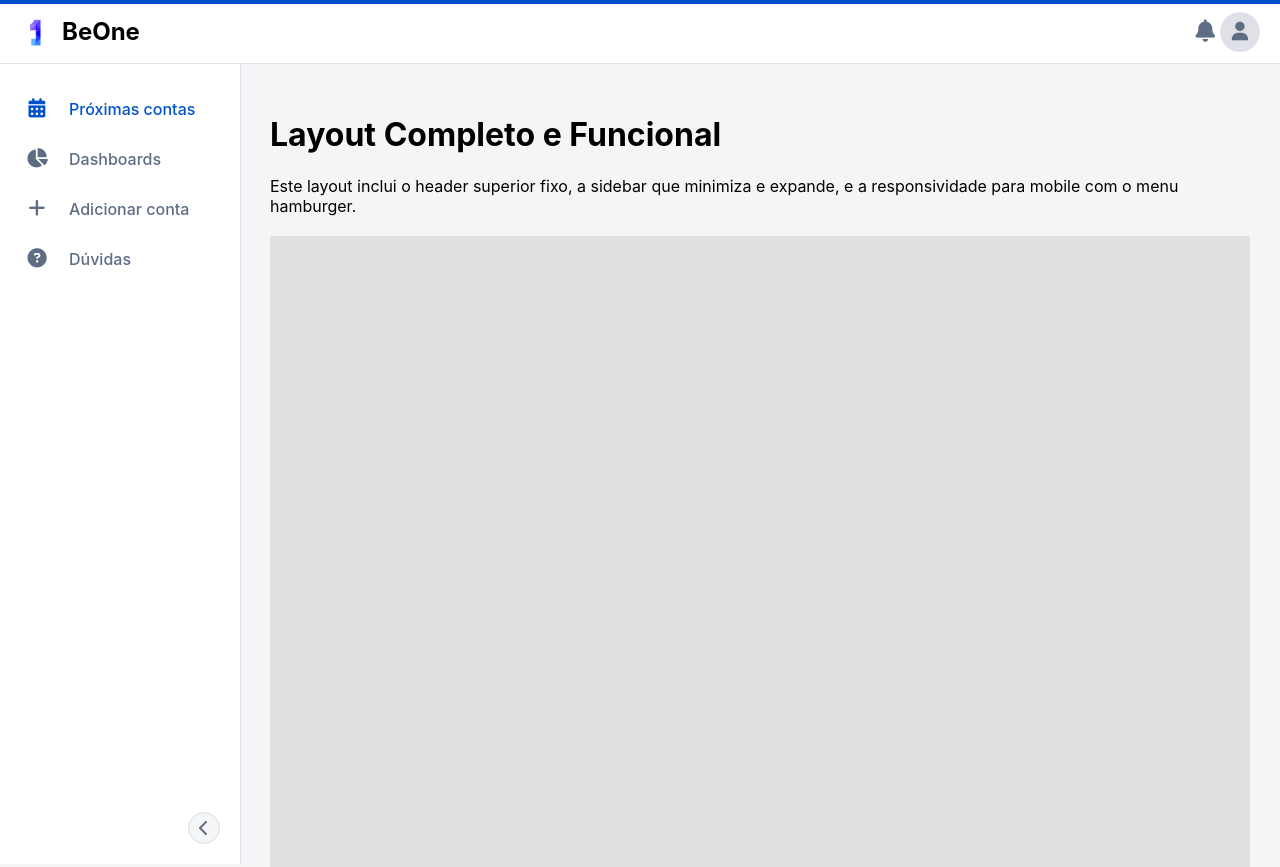
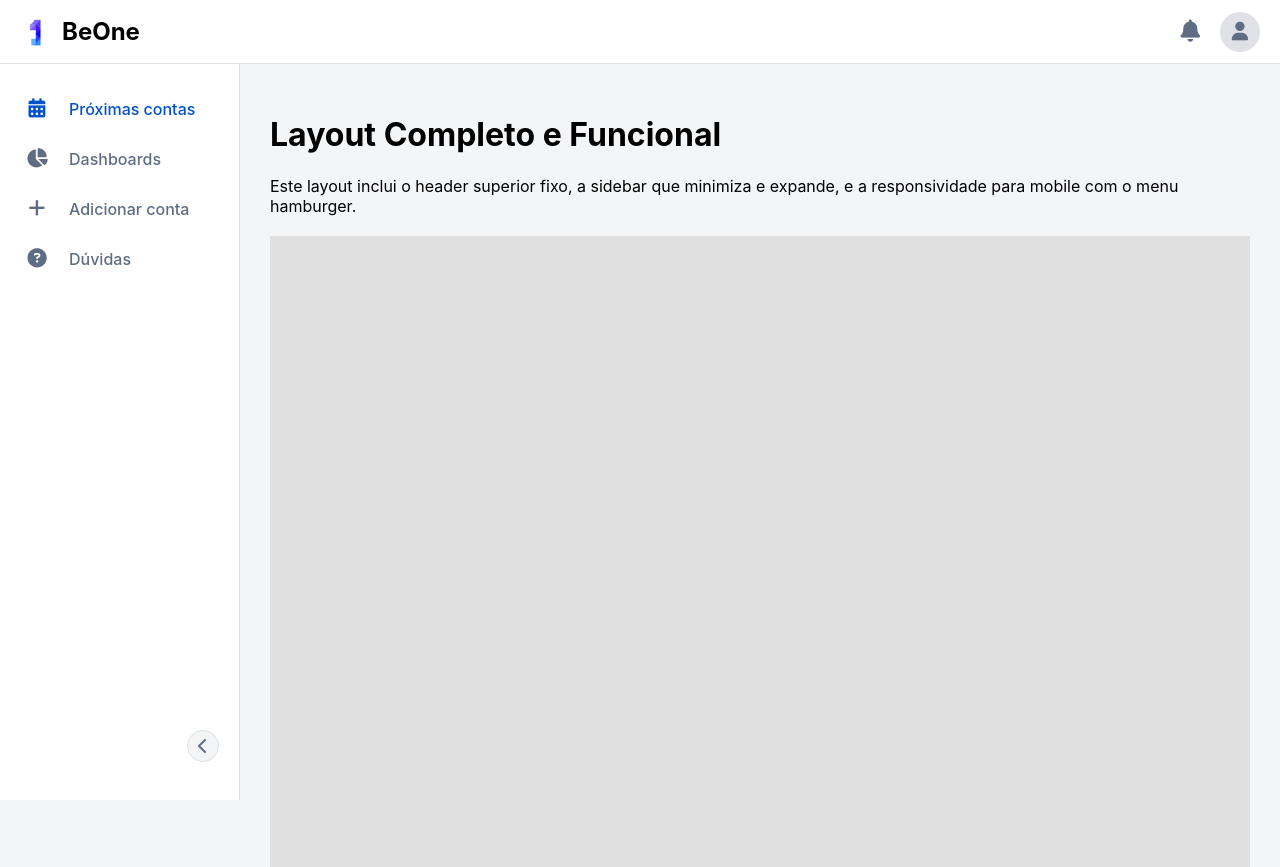
Before and after one commit to JulianaHansen/beone, a plain HTML site: page src/components/header/header.html in a window 1280 px wide. Shown: the top 867 px of the page. Drawn offline with Linux system fonts and the light colour scheme.

Commit message:
minimiza header

```diff
--- a/src/components/header/header.css
+++ b/src/components/header/header.css
@@ -20,11 +20,12 @@ body {
 
 /* --- 2. HEADER SUPERIOR (HORIZONTAL) --- */
 .top-blue-line { position: fixed; top: 0; left: 0; width: 100%; height: 4px; background-color: var(--primary-color); z-index: 1001; }
-.top-header { display:flex; justify-content: space-between; align-items: center; padding: 0 20px; background-color: #ffffff; border-bottom: 1px solid var(--grey-border); height: var(--header-height); position: fixed; top: 0; left: 0; width:100%; z-index: 1000; box-sizing: border-box; }
+.top-header { display:flex; justify-content: space-between; align-items: center; padding: 0 20px; background-color: #ffffff; border-bottom: 1px solid var(--grey-border); height: var(--header-height); position: fixed; top: 0; left: 0; width:100%; z-index: 1003; box-sizing: border-box; }
 .header-left, .logo-area, .user-area { display: flex; align-items: center; }
 .logo-img { height: 32px; width: 32px; margin-right: 10px; }
 .logo-name { font-size: 1.5em; font-weight: bold; }
 .icon-button { background: none; border: none; font-size: 1.4em; color: var(--text-secondary); cursor: pointer; padding: 5px; }
+.notification-button { margin-right: 15px; }
 .profile-container { position: relative; }
 .profile-button { height: 40px; width: 40px; border-radius: 50%; background-color: #dfe1e6; border: none; cursor: pointer; display: flex; justify-content: center; align-items: center; }
 .profile-button i.fa-user { font-size: 1.4em; color: var(--text-secondary); }
@@ -46,9 +47,10 @@ body {
     transition: width 0.3s ease;
     display: flex;
     flex-direction: column;
+    box-sizing: border-box; /* Garante que o padding seja incluído na altura total */
 }
 
-.sidebar-nav { flex-grow: 1; }
+.sidebar-nav { flex-grow: 1; overflow: auto; }
 .sidebar-nav ul { list-style: none; padding: 20px 0; margin: 0; }
 .sidebar-nav .nav-item a { display: flex; align-items: center; padding: 15px 25px; color: var(--text-secondary); text-decoration: none; font-weight: 500; white-space: nowrap; overflow: hidden; position:relative; }
 .sidebar-nav .nav-item a:hover { background-color: #f0f4ff; }
@@ -56,7 +58,7 @@ body {
 .sidebar-nav .nav-item i { font-size: 1.2em; margin-right: 20px; }
 .sidebar-nav .nav-text { transition: opacity 0.2s ease; }
 
-.sidebar-toggle-wrapper { padding: 20px; display: flex; justify-content: flex-end; }
+.sidebar-toggle-wrapper { padding: 20px; display: flex; min-height: 50px; }
 .sidebar-toggle { background: #f4f5f7; border: 1px solid var(--grey-border); border-radius: 50%; width: 32px; height: 32px; cursor: pointer; display: flex; justify-content: center; align-items: center; }
 
 /* LÓGICA CORRIGIDA PARA AS SETAS */
```
